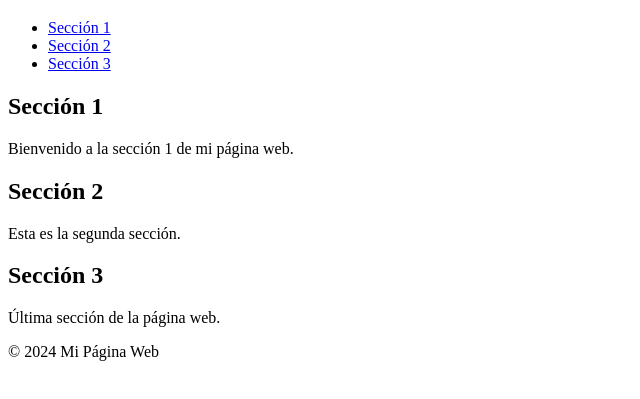
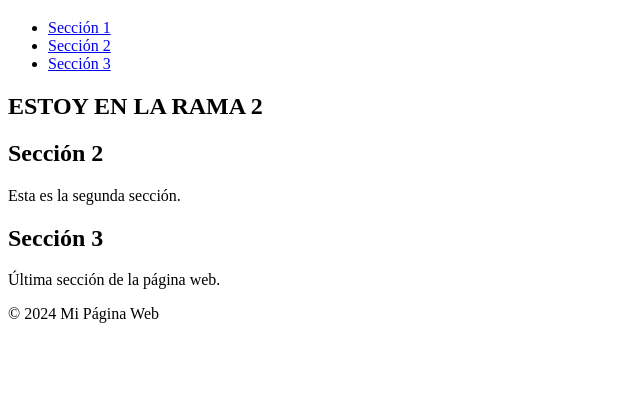
Before and after one commit to RickAHB/git, a website: page Index.html in a window 1280 px wide. Shown: the part 61-460 px from the top of the page, without its empty margins (0-640 px from the left). Drawn offline with Linux system fonts and the light colour scheme.

Commit message:
Modified The Main TITLE RAMA2

```diff
--- a/Index.html
+++ b/Index.html
@@ -20,9 +20,8 @@
     </nav>
 
     <main>
-        <section id="seccion1">
-            <h2>Sección 1</h2>
-            <p>Bienvenido a la sección 1 de mi página web.</p>
+        <section id="seccionRAMA2">
+            <h2>ESTOY EN LA RAMA 2</h2>
         </section>
 
         <section id="seccion2">
```
